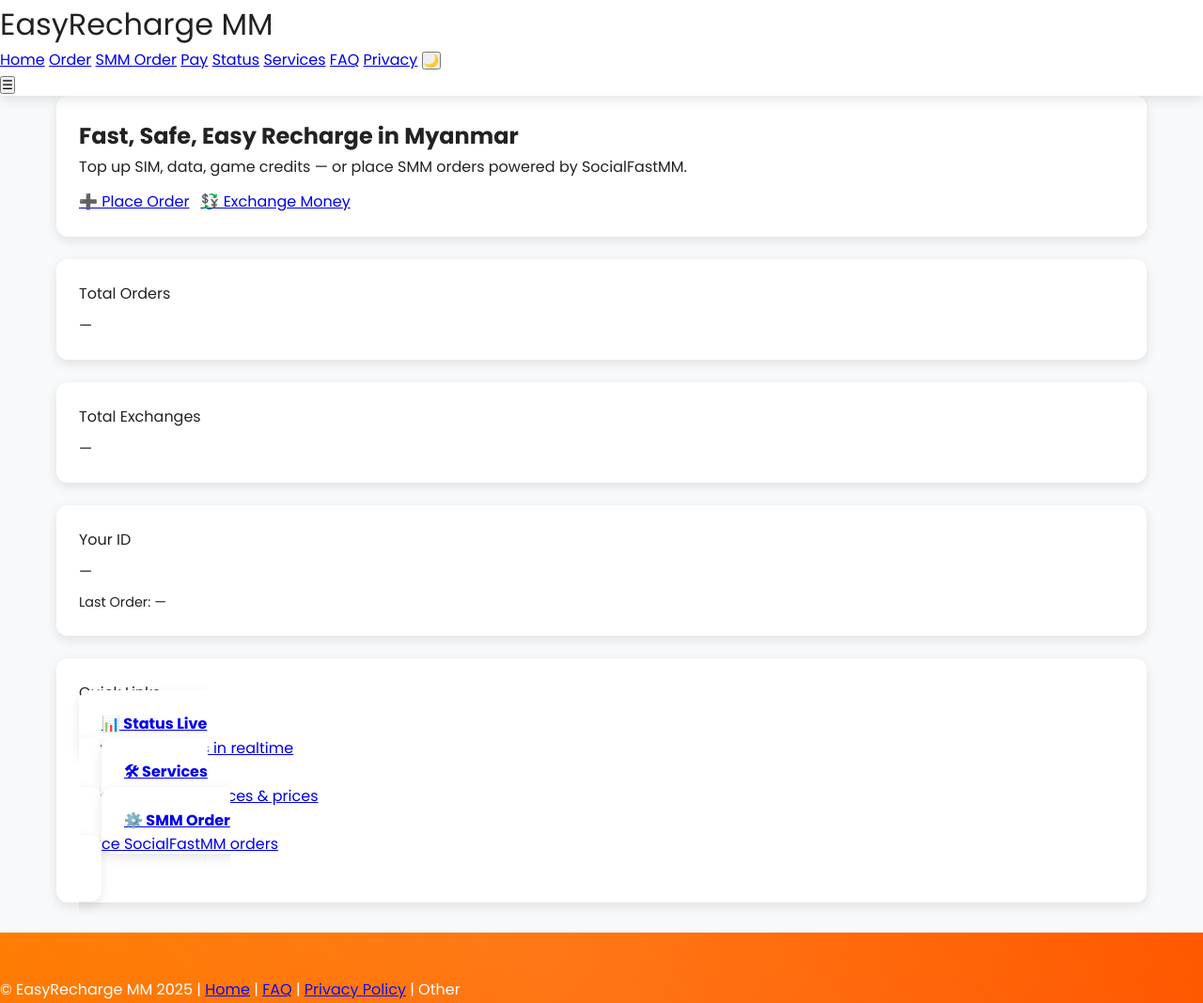
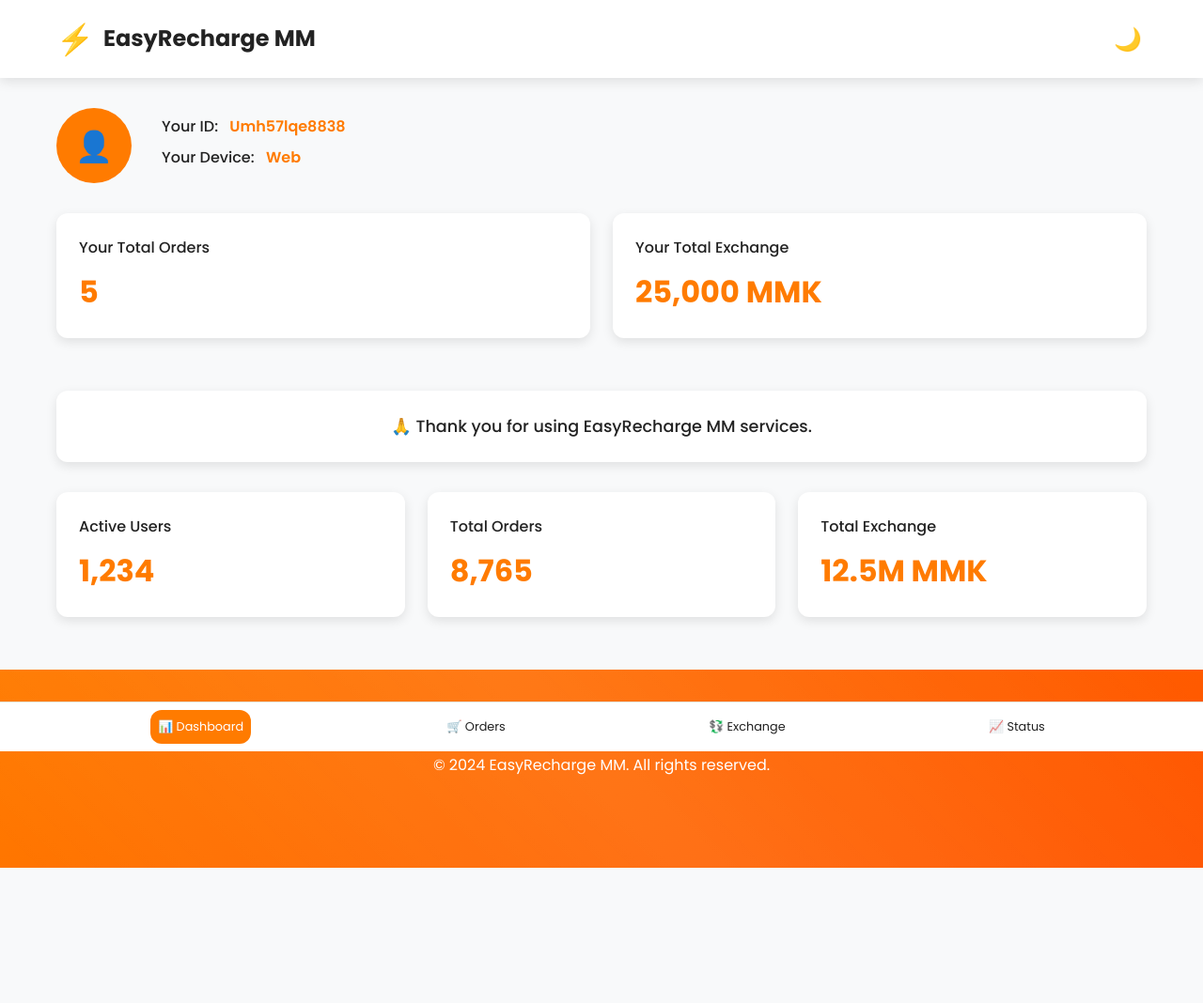
Before and after one commit to Baru2006/er_mm, a plain HTML site: page index.html in a window 1280 px wide. Shown: the top 1068 px of the page at 94% size. After the commit the page ends 924 px from the top, so only its background shows below. Drawn offline with Linux system fonts and the light colour scheme.

Commit message:
Update index.html

```diff
--- a/index.html
+++ b/index.html
@@ -1,70 +1,92 @@
-<!doctype html>
+<!DOCTYPE html>
 <html lang="en">
 <head>
-  <meta charset="utf-8" />
-  <meta name="viewport" content="width=device-width,initial-scale=1" />
-  <title>EasyRecharge MM — Dashboard</title>
-  <link href="https://fonts.googleapis.com/css2?family=Poppins:wght@400;600;700&display=swap" rel="stylesheet">
+    <meta charset="UTF-8">
+    <meta name="viewport" content="width=device-width, initial-scale=1.0">
+    <title>EasyRecharge MM - Dashboard</title>
     <link rel="stylesheet" href="style.css">
+    <link href="https://fonts.googleapis.com/css2?family=Poppins:wght@300;400;500;600;700&display=swap" rel="stylesheet">
     <script src="script.js" defer></script>
 </head>
-<body>
+<body data-theme="light">
     <header class="header">
-    <div class="nav">
-      <div class="logo"><span class="mark" aria-hidden="true"></span><span class="text">EasyRecharge MM</span></div>
-      <nav class="nav-links" aria-label="Main navigation">
-        <a href="index.html">Home</a>
-        <a href="order.html">Order</a>
-        <a href="order_smm.html">SMM Order</a>
-        <a href="pay.html">Pay</a>
-        <a href="status.html">Status</a>
-        <a href="services.html">Services</a>
-        <a href="faq.html">FAQ</a>
-        <a href="privacy.html">Privacy</a>
-        <button id="modeToggle" class="mode-toggle" aria-label="Toggle theme">🌗</button>
-      </nav>
-      <button class="hamburger" aria-label="Open menu">☰</button>
+        <div class="container">
+            <div class="brand">
+                <div class="logo">⚡</div>
+                <h1>EasyRecharge MM</h1>
+            </div>
+            <button id="modeToggle" class="theme-toggle">🌙</button>
         </div>
     </header>
 
     <main class="container">
-    <section class="card hero">
-      <h1>Fast, Safe, Easy Recharge in Myanmar</h1>
-      <p class="lead">Top up SIM, data, game credits — or place SMM orders powered by SocialFastMM.</p>
-      <div style="display:flex;gap:12px;flex-wrap:wrap;margin-top:12px;">
-        <a class="btn" href="order.html">➕ Place Order</a>
-        <a class="btn" href="pay.html">💱 Exchange Money</a>
+        <section class="profile-section">
+            <div class="profile-avatar">
+                <div class="avatar">👤</div>
+            </div>
+            <div class="profile-info">
+                <div class="info-item">
+                    <span class="label">Your ID:</span>
+                    <span id="userId" class="value">—</span>
+                </div>
+                <div class="info-item">
+                    <span class="label">Your Device:</span>
+                    <span id="userDevice" class="value">—</span>
+                </div>
             </div>
         </section>
 
-    <section class="grid-3">
+        <section class="stats-cards">
             <div class="card">
-        <h3>Total Orders</h3>
-        <div id="statOrders" class="stat big">—</div>
+                <h3>Your Total Orders</h3>
+                <div class="number" id="totalOrders">—</div>
             </div>
             <div class="card">
-        <h3>Total Exchanges</h3>
-        <div id="statExchanges" class="stat big">—</div>
-      </div>
-      <div class="card">
-        <h3>Your ID</h3>
-        <div id="yourId" class="stat small">—</div>
-        <div style="margin-top:8px;font-size:0.9rem;color:var(--muted)">Last Order: <span id="lastOrder">—</span></div>
+                <h3>Your Total Exchange</h3>
+                <div class="number" id="totalExchange">—</div>
             </div>
         </section>
 
-    <section class="card">
-      <h3>Quick Links</h3>
-      <div class="grid-3">
-        <a class="card link-card" href="status.html"><strong>📊 Status Live</strong><p>Track your orders in realtime</p></a>
-        <a class="card link-card" href="services.html"><strong>🛠 Services</strong><p>View available services & prices</p></a>
-        <a class="card link-card" href="order_smm.html"><strong>⚙️ SMM Order</strong><p>Place SocialFastMM orders</p></a>
+        <section class="gratitude-box">
+            <div class="card">
+                <p>🙏 Thank you for using EasyRecharge MM services.</p>
+            </div>
+        </section>
+
+        <section class="status-grid">
+            <div class="card">
+                <h3>Active Users</h3>
+                <div class="number" id="activeUsers">—</div>
+            </div>
+            <div class="card">
+                <h3>Total Orders</h3>
+                <div class="number" id="allOrders">—</div>
+            </div>
+            <div class="card">
+                <h3>Total Exchange</h3>
+                <div class="number" id="allExchange">—</div>
             </div>
         </section>
     </main>
 
+    <nav class="main-menu">
+        <div class="container">
+            <a href="index.html" class="menu-item active">📊 Dashboard</a>
+            <a href="order.html" class="menu-item">🛒 Orders</a>
+            <a href="pay.html" class="menu-item">💱 Exchange</a>
+            <a href="status.html" class="menu-item">📈 Status</a>
+        </div>
+    </nav>
+
     <footer class="footer">
-    © EasyRecharge MM 2025 | <a href="index.html">Home</a> | <a href="faq.html">FAQ</a> | <a href="privacy.html">Privacy Policy</a> | Other
+        <div class="container">
+            <div class="footer-links">
+                <a href="privacy.html">Privacy</a>
+                <a href="faq.html">FAQ</a>
+                <a href="services.html">Products</a>
+            </div>
+            <p>&copy; 2024 EasyRecharge MM. All rights reserved.</p>
+        </div>
     </footer>
 </body>
 </html>
```
Lines whose indentation alone changed are shown as unchanged.
